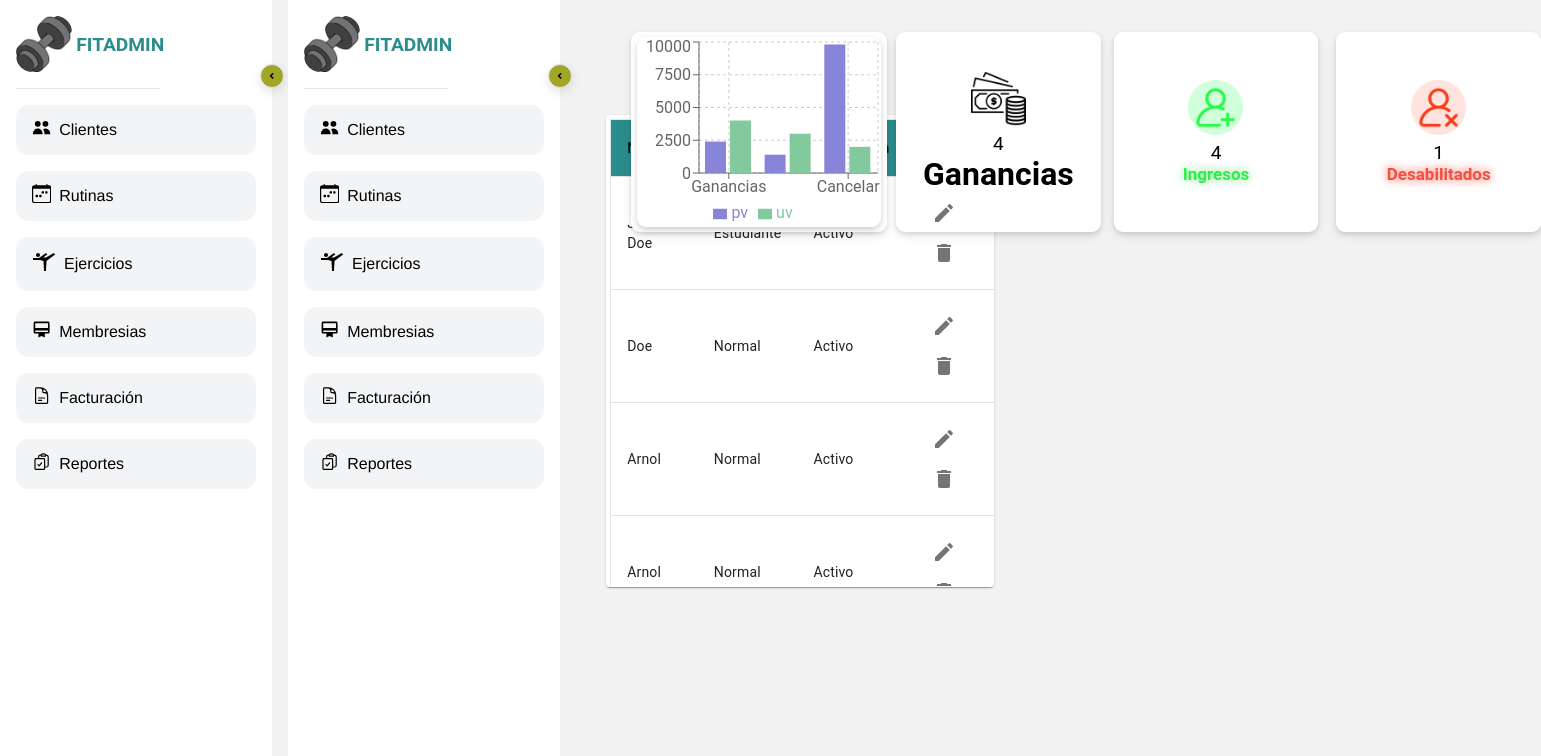
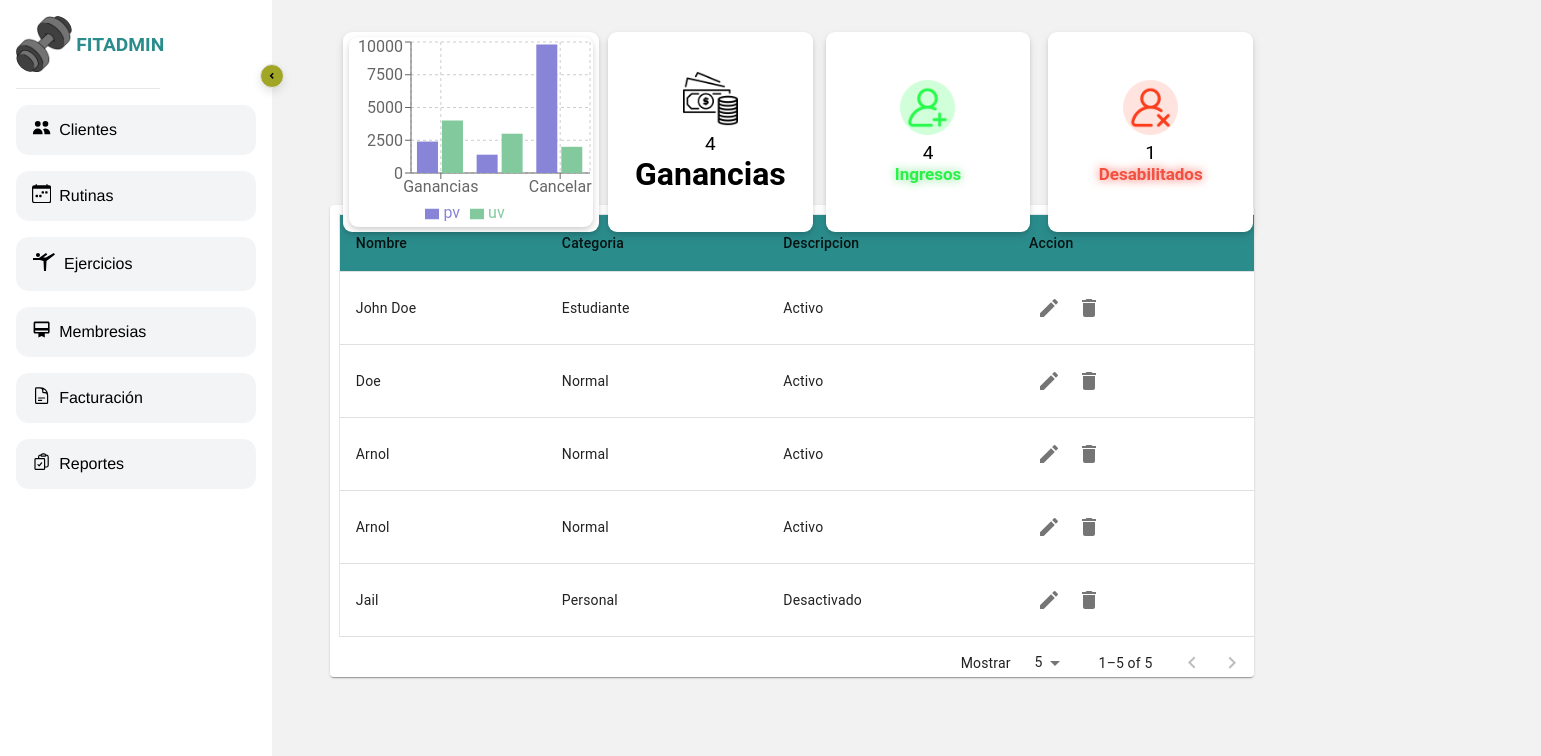
Before and after one commit to M3lanyM/Project_FitAdmin, a Next.js app: page /indexMudanca in a window 1280 px wide. Shown: the top 756 px of the page, 1541 px wide, since content can reach past the window. Built offline with nearby package versions, Linux system fonts and the light colour scheme.

Commit message:
Update indexMudanca.tsx

```diff
--- a/src/pages/indexMudanca.tsx
+++ b/src/pages/indexMudanca.tsx
@@ -1,4 +1,4 @@
-import BaseLayout from '@/components/BaseLayout'
+
 import { Inter } from 'next/font/google'
 import ReportPage from '@/pages/indexReport'
 
@@ -7,9 +7,9 @@ const inter = Inter({ subsets: ['latin'] })
 export default function IndexMudanca() {
   return (
     <>
-      <BaseLayout>
+
       <ReportPage></ReportPage>
-      </BaseLayout>
+
     </>
 
   )
```
